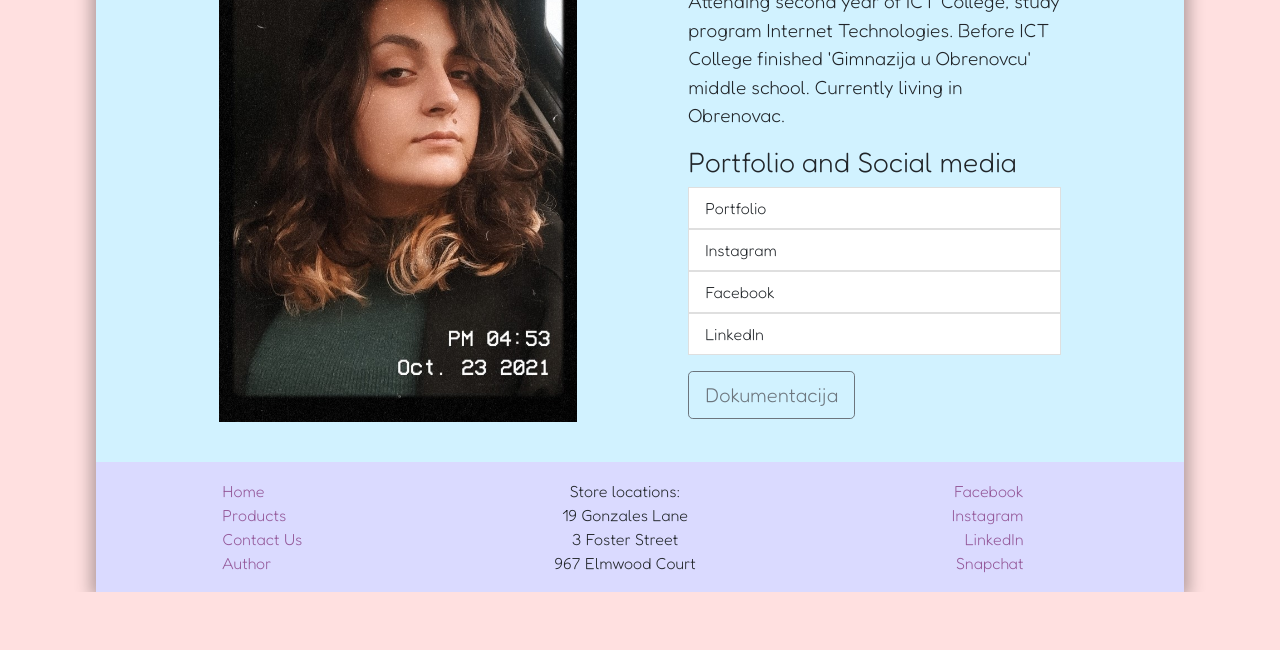
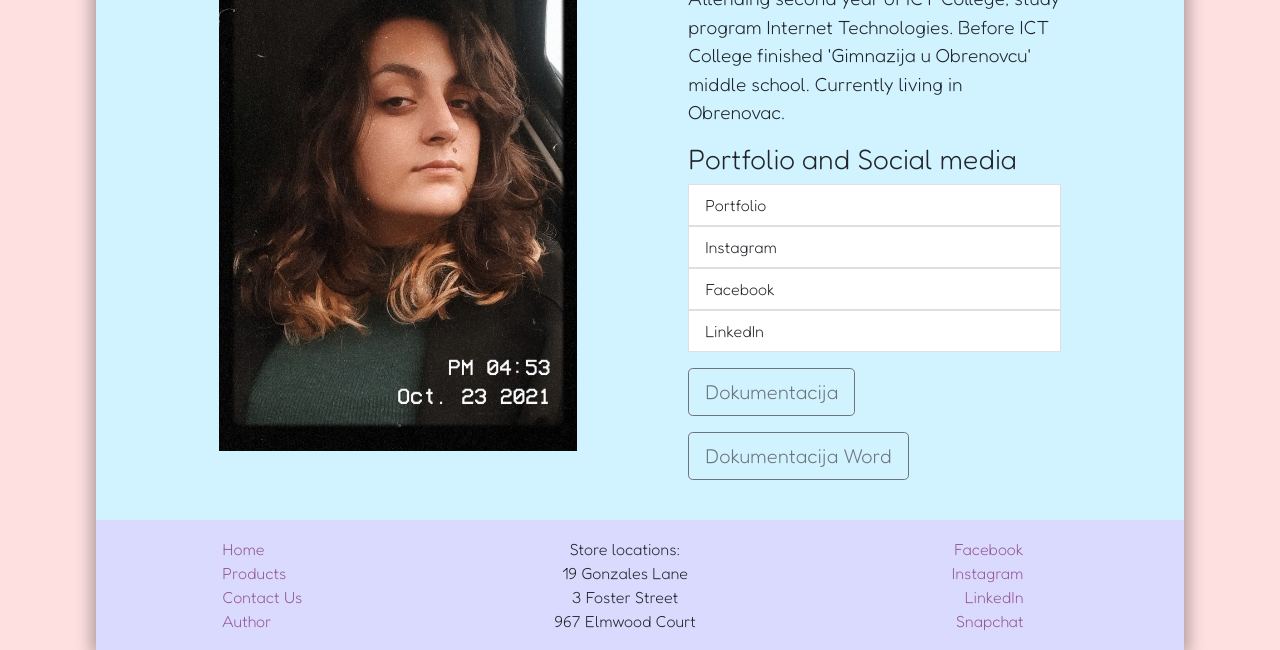
Before and after one commit to sweet-deal/sweet-deal.github.io, a plain HTML site: page author.html in a window 1280 px wide. Shown: the part 224-874 px from the top of the page. Before the commit the page ends 816 px from the top, so only its background shows below. Drawn offline with nearby package versions, Linux system fonts and the light colour scheme; a web font is replaced by a local one.

Commit message:
dokumentacija word

```diff
--- a/author.html
+++ b/author.html
@@ -69,6 +69,7 @@
                         </ul>
                     </div>
                     <a href="assets/dokumentacija.pdf" class="btn btn-outline-secondary btn-lg mt-3">Dokumentacija</a>
+                    <a href="assets/dokumentacija.docx" class="btn btn-outline-secondary btn-lg mt-3">Dokumentacija Word</a>
                 </div>
 
             </div>
```
Also changed, not shown: 1 other file.
